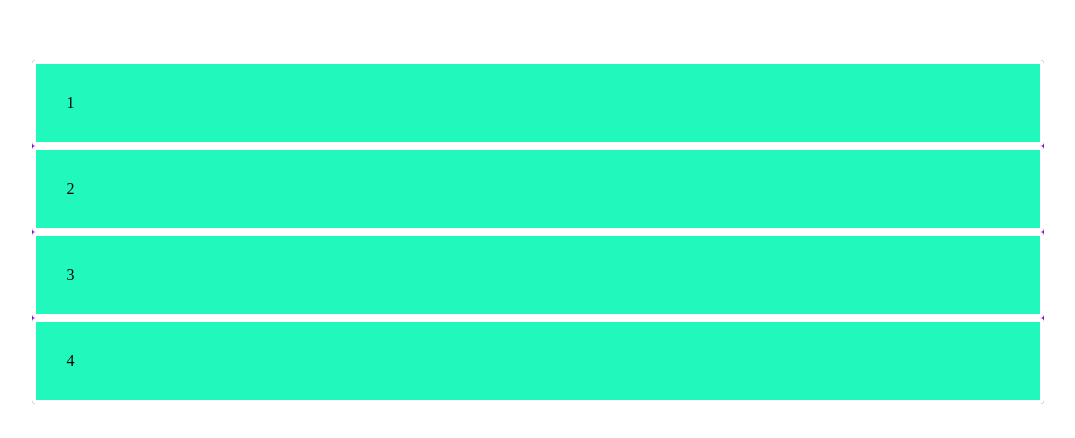
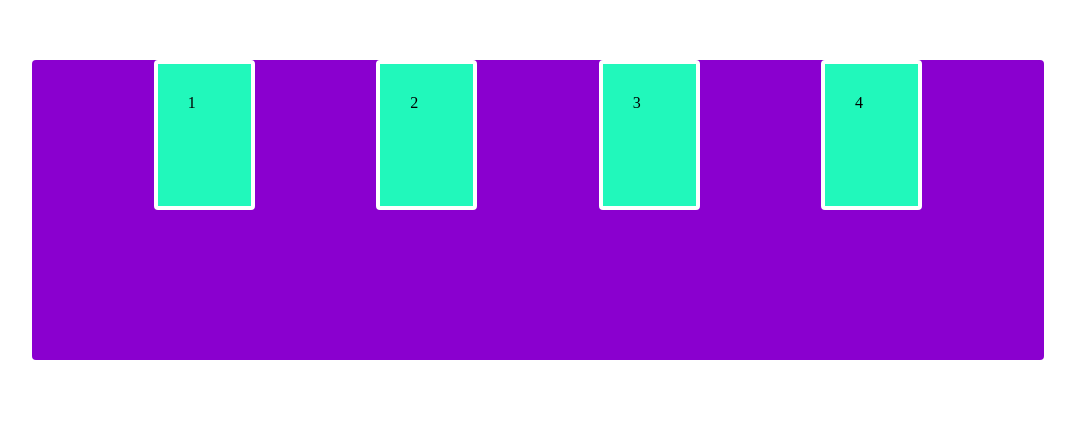
Before and after one commit to Daniel-Silva/dev-front, a website: page Modulo-2/grid.html in a window 1280 px wide. Shown: the whole page, without its empty margins (102-1177 px from the left). Drawn offline with Linux system fonts and the light colour scheme.

Commit message:
feat: utilizando o justify-content

```diff
--- a/Modulo-2/assets/css/style.css
+++ b/Modulo-2/assets/css/style.css
@@ -4,16 +4,23 @@
 
 .my-container {
 	display: flex;
-	flex-direction: column;
+	/* flex-direction: row-reverse;
+    flex-wrap: wrap-reverse; */
+	flex-flow: row wrap;
+	justify-content: space-evenly;
+
 	width: 80%;
+	height: 300px;
 	margin: 60px auto;
 	background-color: #8a00cf;
 	border-radius: 4px;
 }
 
 .my-item {
+	height: 150px;
 	background-color: #21f8bb;
 	border-radius: 4px;
 	padding: 30px;
 	border: 4px solid #fff;
+	flex-basis: 10%;
 }
```
